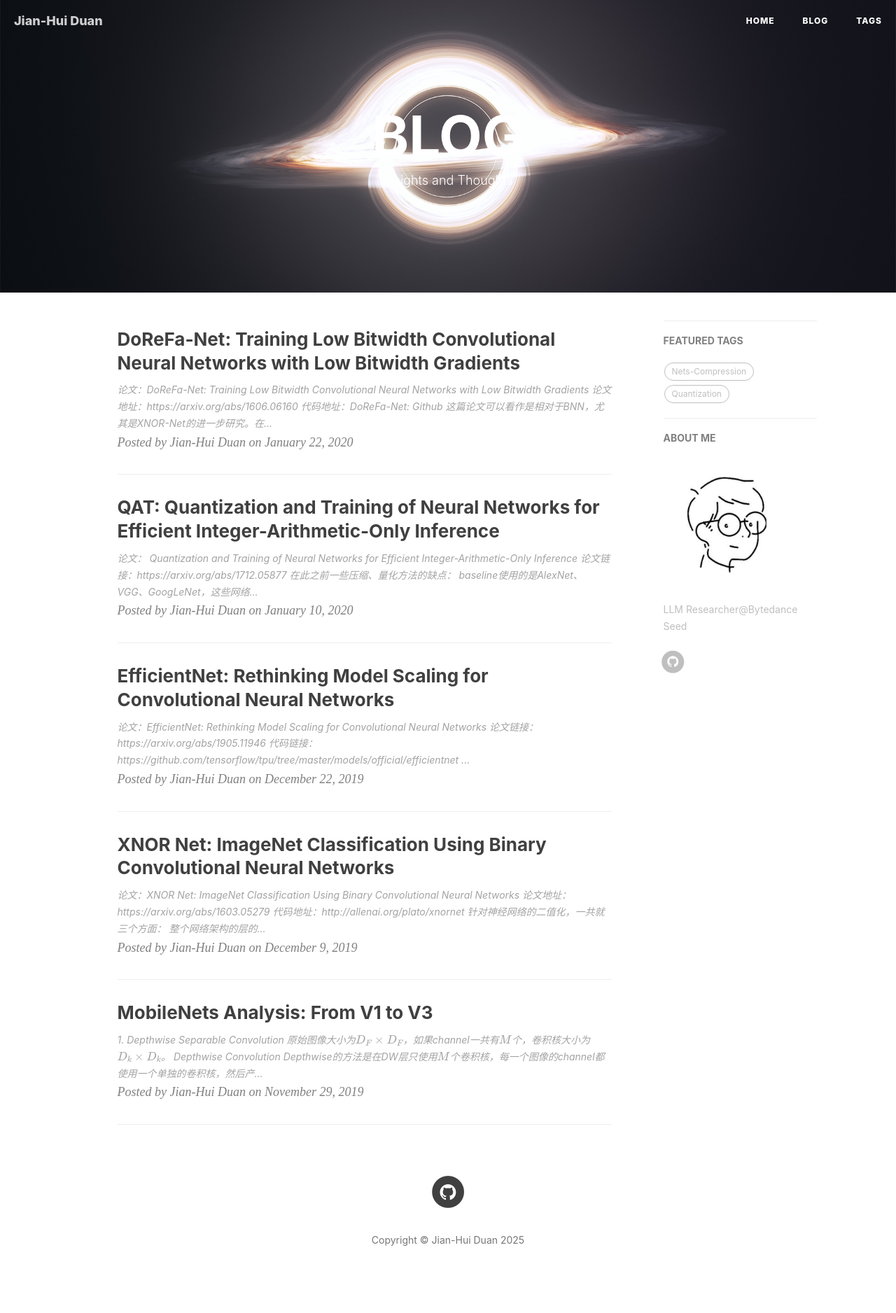
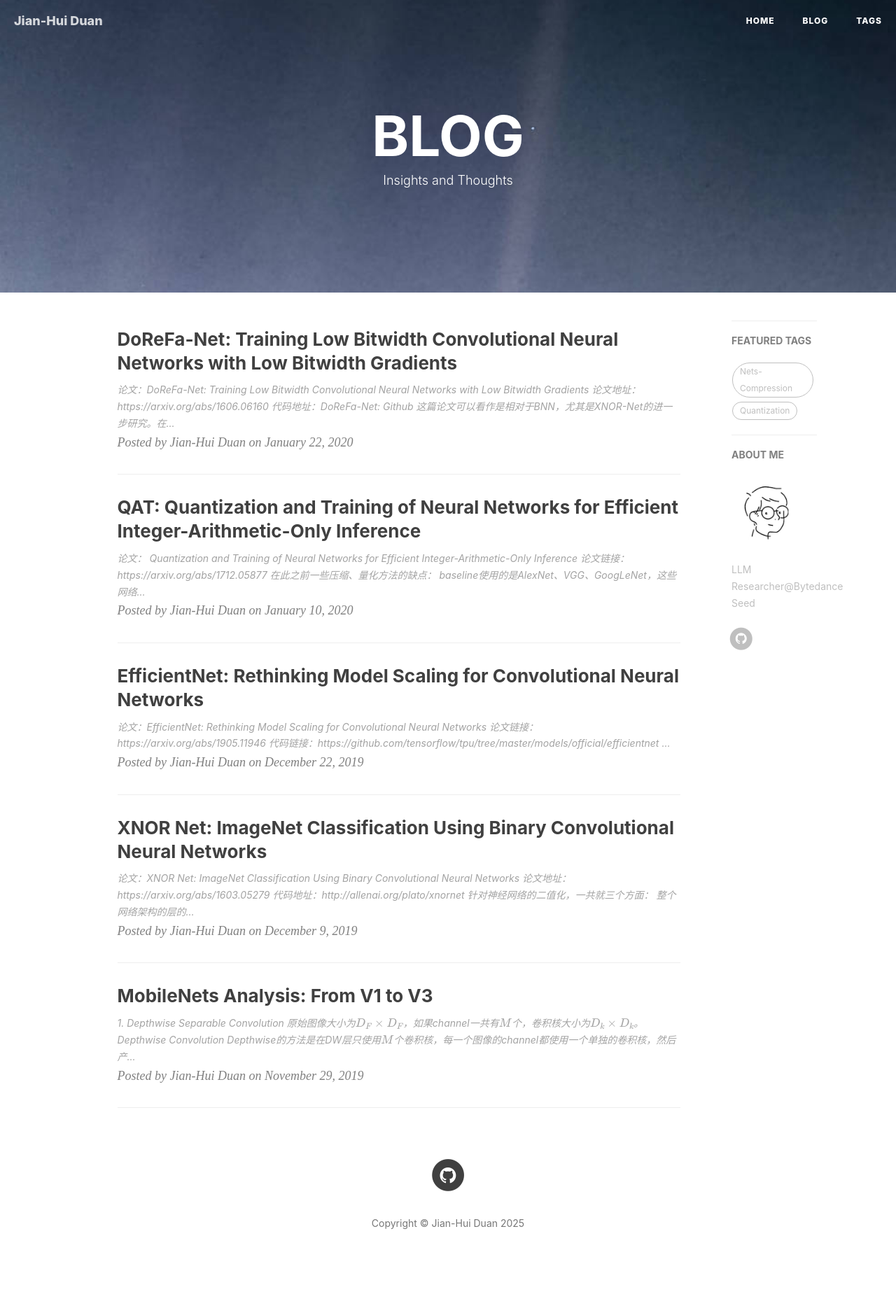
Before and after one commit to EnzoDuan/EnzoDuan.github.io, a Jekyll site: the page built from blogs.html, in a window 1280 px wide. Shown: the whole page at 70% size. Built offline with Jekyll 4.4.1, drawn with Linux system fonts in a browser that asks for light colours; nearby versions of some CDN libraries; formulas are drawn with MathJax 3; comment, search, counter and statistics services are not loaded; after the commit the page ends 1852 px from its top, so only the background shows below that.

Commit message:
style fix

```diff
--- a/_layouts/page.html
+++ b/_layouts/page.html
@@ -6,7 +6,7 @@ layout: default
 <header class="intro-header" style="background-image: url('{{ site.baseurl }}/{% if page.header-img %}{{ page.header-img }}{% else %}{{ site.header-img }}{% endif %}')">
     <div class="container">
         <div class="row">
-            <div class="col-lg-8 col-lg-offset-2 col-md-10 col-md-offset-1 ">
+            <div class="col-lg-10 col-lg-offset-1 col-md-10 col-md-offset-1 ">
                 <div class="site-heading">
                     <h1>{% if page.title %}{{ page.title }}{% else %}{{ site.title }}{% endif %}</h1>
                     <!--<hr class="small">-->
@@ -23,12 +23,12 @@ layout: default
         {% if site.sidebar == false %}
 <!-- NO SIDEBAR -->
     <!-- Post Container -->
-            <div class="col-lg-8 col-lg-offset-2 col-md-10 col-md-offset-1 post-container">
+            <div class="col-lg-10 col-lg-offset-1 col-md-10 col-md-offset-1 post-container">
                 {{ content }}
             </div>
     <!-- Sidebar Container -->
             <div class="
-                col-lg-8 col-lg-offset-2
+                col-lg-10 col-lg-offset-1
                 col-md-10 col-md-offset-1
                 sidebar-container">
 
--- a/blogs.html
+++ b/blogs.html
@@ -2,7 +2,7 @@
 layout: page
 title: "BLOG"
 description: "Insights and Thoughts"
-header-img: "img/event_horizon.jpg"
+header-img: "img/pale_blue_dot.jpg"
 permalink: /blogs/
 ---
 
--- a/tags.html
+++ b/tags.html
@@ -2,7 +2,7 @@
 title: TAGS
 layout: default
 description: keep hungry keep foolish
-header-img: "img/event_horizon.jpg"
+header-img: "img/pale_blue_dot.jpg"
 ---
 
 <!-- Page Header -->
```
Also changed, not shown: other parts of _layouts/page.html (+4 -4 lines).
